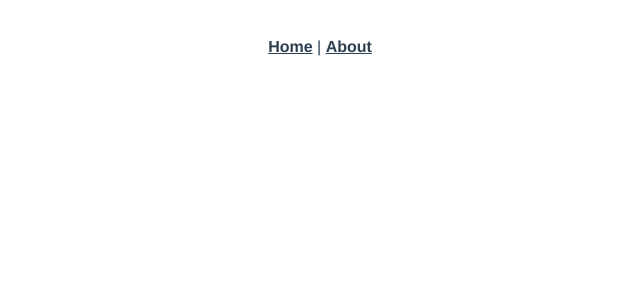
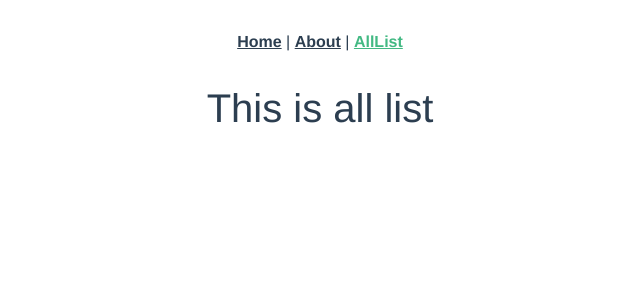
Before and after one commit to TripleKay/vue-3, a Vue app: page /allList in a window 1280 px wide. Before the commit this address had no page. Shown: the top 300 px of the page, without its empty margins (320-960 px from the left). Built offline with nearby package versions, Linux system fonts and the light colour scheme.

Commit message:
first commit

```diff
--- a/package.json
+++ b/package.json
@@ -8,6 +8,7 @@
     "lint": "vue-cli-service lint"
   },
   "dependencies": {
+    "bootstrap": "^5.1.3",
     "vue": "^3.2.13",
     "vue-router": "^4.0.3",
     "vuex": "^4.0.0"
--- a/src/App.vue
+++ b/src/App.vue
@@ -1,7 +1,8 @@
 <template>
   <nav>
     <router-link to="/">Home</router-link> |
-    <router-link to="/about">About</router-link>
+    <router-link to="/about">About</router-link> |
+    <router-link to="/allList">AllList</router-link>
   </nav>
   <router-view/>
 </template>
--- a/src/main.ts
+++ b/src/main.ts
@@ -2,5 +2,6 @@ import { createApp } from 'vue'
 import App from './App.vue'
 import router from './router'
 import store from './store'
+import "bootstrap/dist/css/bootstrap.min.css"
 
 createApp(App).use(store).use(router).mount('#app')
--- a/src/router/index.ts
+++ b/src/router/index.ts
@@ -1,5 +1,6 @@
 import { createRouter, createWebHistory, RouteRecordRaw } from 'vue-router'
 import HomeView from '../views/HomeView.vue'
+import AllListPage from '../views/myShopList/AllList.vue';
 
 const routes: Array<RouteRecordRaw> = [
   {
@@ -14,6 +15,11 @@ const routes: Array<RouteRecordRaw> = [
     // this generates a separate chunk (about.[hash].js) for this route
     // which is lazy-loaded when the route is visited.
     component: () => import(/* webpackChunkName: "about" */ '../views/AboutView.vue')
+  },
+  {
+    path: '/allList',
+    name: 'allList',
+    component : AllListPage
   }
 ]
 
--- /dev/null
+++ b/src/views/myShopList/AllList.vue
@@ -0,0 +1,20 @@
+<template>
+    <div>
+        <h1>{{ title }}</h1>
+    </div>
+</template>
+
+<script>
+    export default {
+        name : 'AllList',
+        data () {
+            return {
+                title: "This is all list",
+            }
+        },
+    }
+</script>
+
+<style lang="stylus" scoped>
+
+</style>
```
Also changed, not shown: 1 other file (tests, documents, lock files or other folders).
